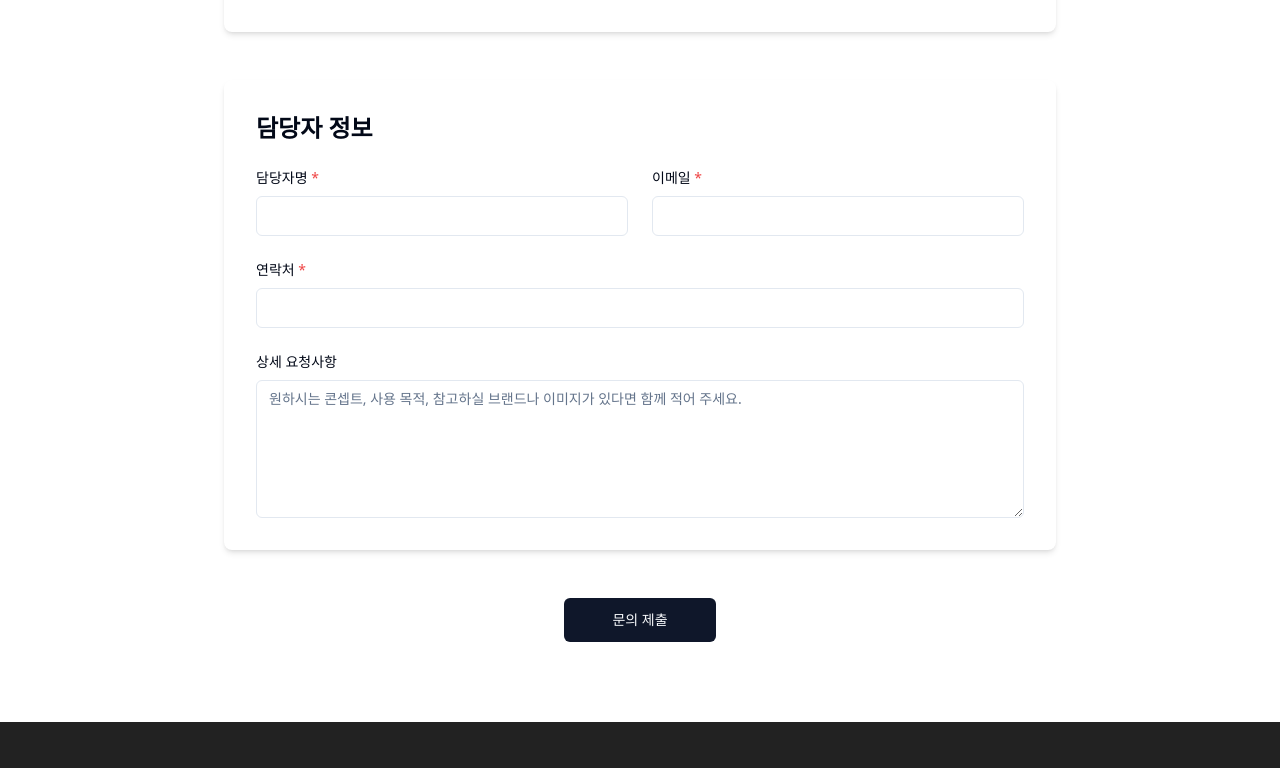
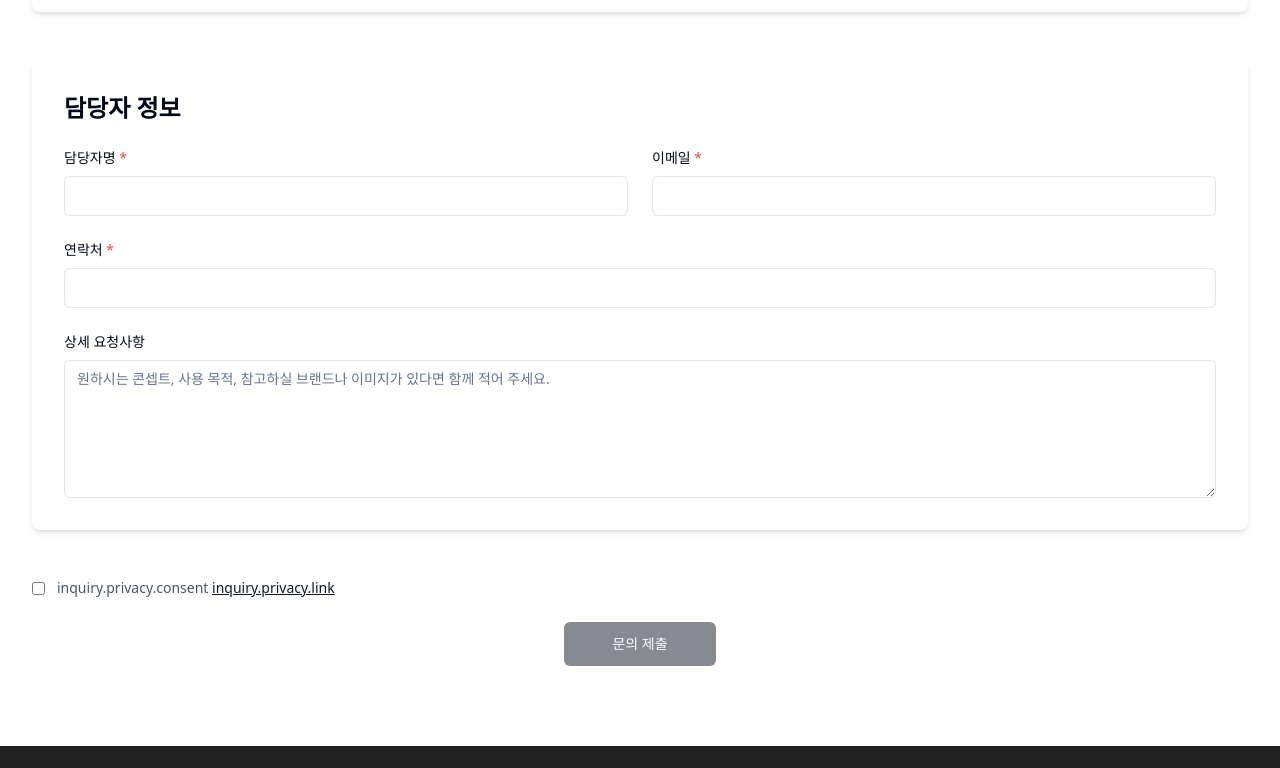
Before and after one commit to faddit-agency/sobok, a React (Vite) app: page /inquiry in a window 1280 px wide. Shown: the part 1192-1960 px from the top of the page. Built offline with nearby package versions, Linux system fonts and the light colour scheme.

Commit message:
Feat: enforce privacy consent on inquiry

```diff
--- a/src/pages/Inquiry.tsx
+++ b/src/pages/Inquiry.tsx
@@ -19,7 +19,8 @@ export function Inquiry() {
     email: "",
     phone: "",
     details: "",
-    designFile: null as File | null
+    designFile: null as File | null,
+    privacyConsent: false
   })
 
   const handleSubmit = async (e: React.FormEvent) => {
@@ -31,8 +32,8 @@ export function Inquiry() {
   if (isSubmitted) {
     return (
       <main className="pt-32 pb-20 px-4">
-        <div className="container mx-auto max-w-2xl">
-          <div className="bg-white rounded-lg shadow-lg p-12 text-center">
+        <div className="container mx-auto px-4">
+          <div className="bg-white rounded-lg shadow-lg p-12 text-center max-w-2xl mx-auto">
             <h1 className="text-3xl font-bold mb-4">{t("inquiry.success.title")}</h1>
             <p className="text-lg text-gray-600">{t("inquiry.success.desc")}</p>
           </div>
@@ -43,7 +44,7 @@ export function Inquiry() {
 
   return (
     <main className="pt-32 pb-20 px-4">
-      <div className="container mx-auto max-w-4xl">
+      <div className="container mx-auto px-4">
         <div className="text-center mb-12">
           <h1 className="text-4xl md:text-5xl font-bold mb-4">{t("inquiry.title")}</h1>
           <p className="text-lg text-gray-600">{t("inquiry.subtitle")}</p>
@@ -242,8 +243,23 @@ export function Inquiry() {
             </div>
           </section>
 
-          <div className="text-center">
-            <Button type="submit" size="lg" className="px-12">
+          <div className="space-y-6 text-center">
+            <label className="flex items-start gap-3 text-left text-sm text-gray-600">
+              <input
+                type="checkbox"
+                checked={formData.privacyConsent}
+                onChange={(e) => setFormData({ ...formData, privacyConsent: e.target.checked })}
+                className="mt-1"
+                required
+              />
+              <span>
+                {t("inquiry.privacy.consent")}{" "}
+                <a href="/privacy" className="text-gray-900 underline">
+                  {t("inquiry.privacy.link")}
+                </a>
+              </span>
+            </label>
+            <Button type="submit" size="lg" className="px-12" disabled={!formData.privacyConsent}>
               {t("inquiry.submit")}
             </Button>
           </div>
```
